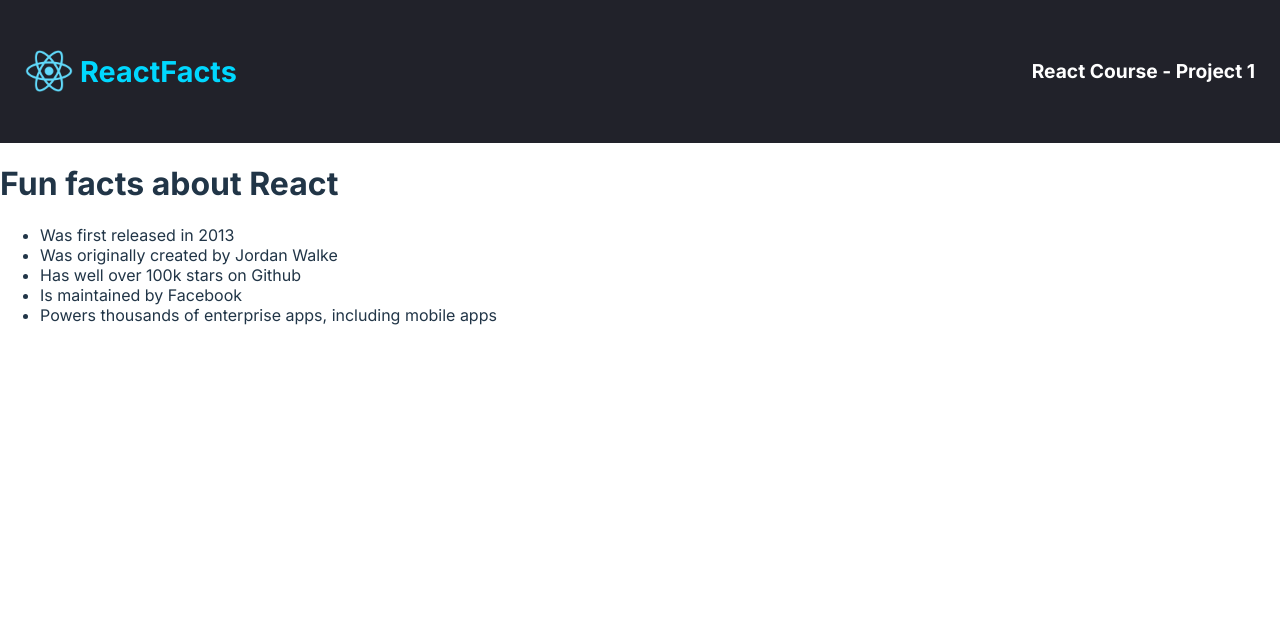
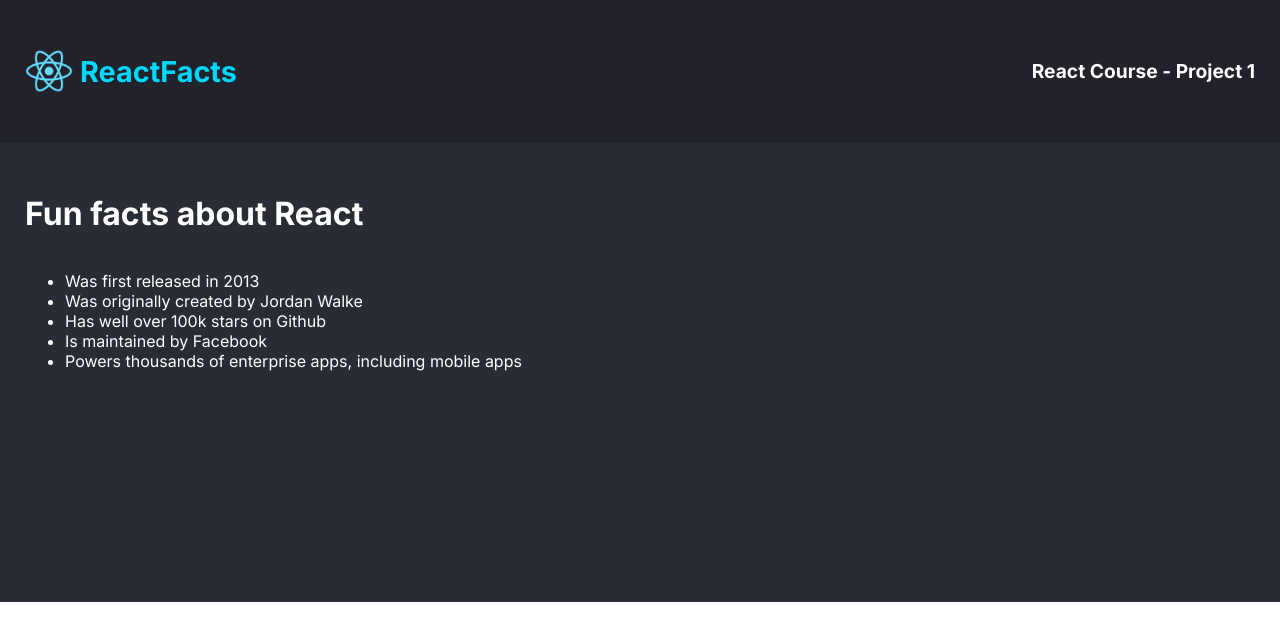
Before and after one commit to Davsan88/react-facts, a React (Vite) app: page / in a window 1280 px wide. Shown: the top 640 px of the page. Built offline with nearby package versions, Linux system fonts and the light colour scheme.

Commit message:
Update App.css

```diff
--- a/src/App.css
+++ b/src/App.css
@@ -25,3 +25,14 @@
   color: #FFFFFF;
   font-size: 1.2rem;
 }
+
+
+.main {
+  display: flex;
+  flex-direction: column;
+  color: #FFFFFF;
+  background-color: #282D35;
+  padding: 30px 25px;
+  min-height: 459px;
+  width: 100%;
+}
```
